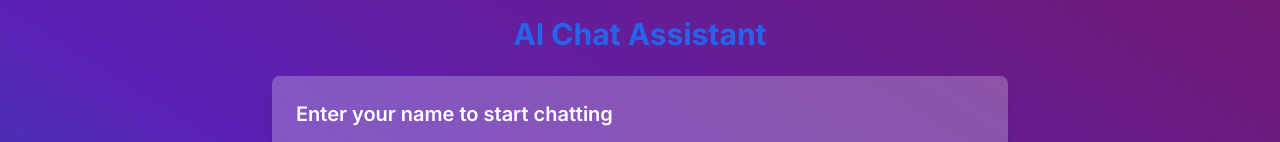
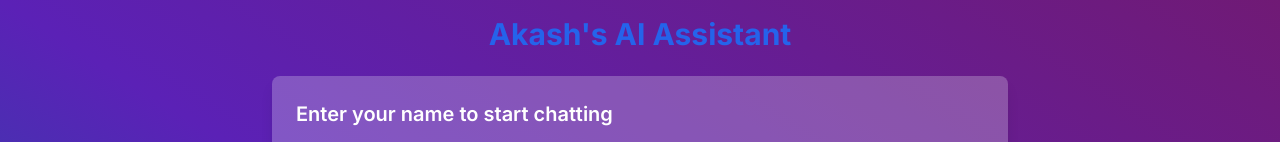
Before and after one commit to akash-20dv/my-assistant-gemini, a Next.js app: page / in a window 1280 px wide. Shown: the top 142 px of the page. Built offline with nearby package versions, Linux system fonts and the light colour scheme.

Commit message:
Updated page.js

```diff
--- a/src/app/page.js
+++ b/src/app/page.js
@@ -94,7 +94,7 @@ export default function Home() {
   return (
     <div className="min-h-screen bg-gradient-to-bl from-fuchsia-900 via-violet-800 to-sky-700 flex flex-col">
       <div className="flex-grow flex flex-col max-w-3xl mx-auto w-full p-4">
-        <h1 className="text-3xl font-bold text-center text-blue-600 mb-6">AI Chat Assistant </h1>
+        <h1 className="text-3xl font-bold text-center text-blue-600 mb-6">Akash's AI Assistant </h1>
         {!username ? (
           <UsernameForm onSubmit={handleUsernameSubmit} />
         ) : (
```
